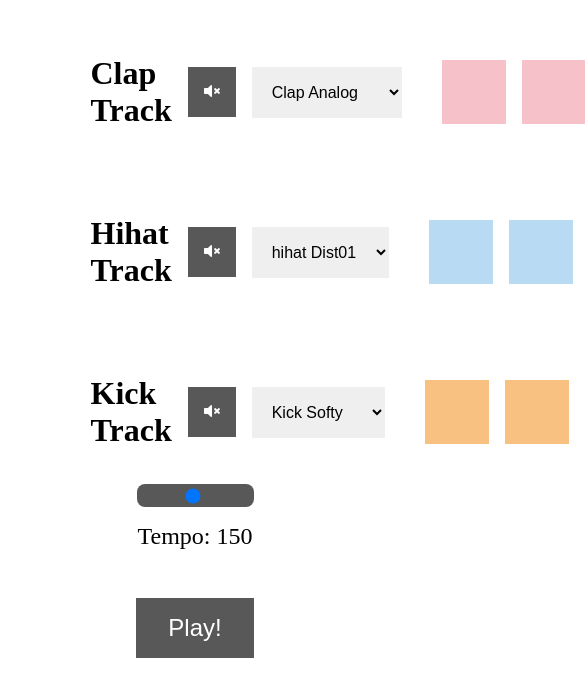
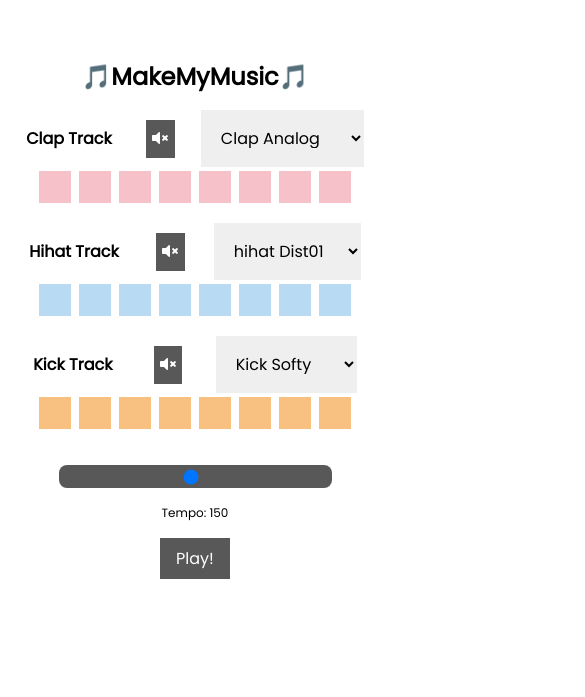
Before and after one commit to nayyyhaa/make-my-music, a plain HTML site: page index.html in a window 390 px wide. Shown: the part 107-804 px from the top of the page, 585 px wide, since content can reach past the window. Drawn offline with Linux system fonts and the light colour scheme.

Commit message:
feat: responsive

```diff
--- a/index.html
+++ b/index.html
@@ -4,11 +4,14 @@
     <meta charset="UTF-8">
     <meta http-equiv="X-UA-Compatible" content="IE=edge">
     <meta name="viewport" content="width=device-width, initial-scale=1.0">
-    <title>MakeMyMusic</title>
+    <title>🎵MakeMyMusic</title>
     <link rel="stylesheet" href="./styles/style.css">
 </head>
 <body>
     <div class="container">
+    <header>
+        <h1>🎵MakeMyMusic🎵</h1>
+    </header>
         <div class="clap-track">
             <div class="controls">
                 <h1>Clap Track</h1>
--- a/styles/style.css
+++ b/styles/style.css
@@ -1,11 +1,20 @@
+@import url('https://fonts.googleapis.com/css2?family=Poppins&display=swap');
 *,*::before,*::after{
     margin: 0;
     border: 0;
     box-sizing: border-box;
+    font-family: 'Poppins',
+    sans-serif;
 }
 i,
 svg {
     pointer-events: none;
+}
+header {
+    text-align: center;
+    font-size:1rem;
+    font-weight: bold;
+    margin-top: 3rem;
 }
 .container{
     min-height: 100vh;
@@ -17,16 +26,14 @@ svg {
 .clap-track,.hihat-track,.kick-track{
     display: flex;
     align-items: center;
-    width: 70%;
     justify-content: space-between;
-    margin-top: 5rem;
+    margin-top: 3rem;
 }
 .controls {
     display: flex;
-    justify-content: space-between;
+    justify-content: space-evenly;
     align-items: center;
     flex: 1;
-    margin: 0rem 2rem;
 }
 .controls button {
     padding: 1rem;
@@ -58,6 +65,7 @@ select {
 }
 .clap-pads,.hihat-pads,.kick-pads{
     display: flex;
+    margin: auto;
 }
 .clap-pad {
     background: rgb(247, 193, 202);
@@ -84,7 +92,7 @@ select {
 /*Tempo*/
 
 .tempo {
-    width: 30%;
+    width: 40%;
 }
 .tempo-slider {
     margin: 2rem 0 1rem;
@@ -109,7 +117,7 @@ select {
     color: white;
     border: none;
     cursor: pointer;
-    margin-top: 3rem;
+    margin: 2rem 0;
 }
 .play.active {
     background: rgb(37, 37, 37);
@@ -124,3 +132,43 @@ select {
         transform: scale(1.2);
     }
 }
+
+/*Media Queries*/
+
+@media screen and (max-width:750px) {
+    header {
+        margin-top: 1.5rem;
+    }
+    header h1{
+        font-size:1.5rem;
+    }
+    .controls h1{
+        font-size:1rem;
+    }
+    .controls button {
+        padding: 0.4rem;
+        margin: 0 0 0 0.5rem;
+    }
+    .clap-track,
+    .hihat-track,
+    .kick-track {
+        flex-wrap: wrap;
+        margin-top: 1rem;
+    }
+    .pad {
+        height: 2rem;
+        width: 2rem;
+        margin: 0.25rem;
+    }
+    .tempo {
+        width: 70%;
+    }
+    .tempo p {
+        font-size: 0.75rem;
+    }
+    .play {
+        padding: 0.5rem 1rem;
+        font-size: 1rem;
+        margin: 1rem 0;
+    }
+}
```
